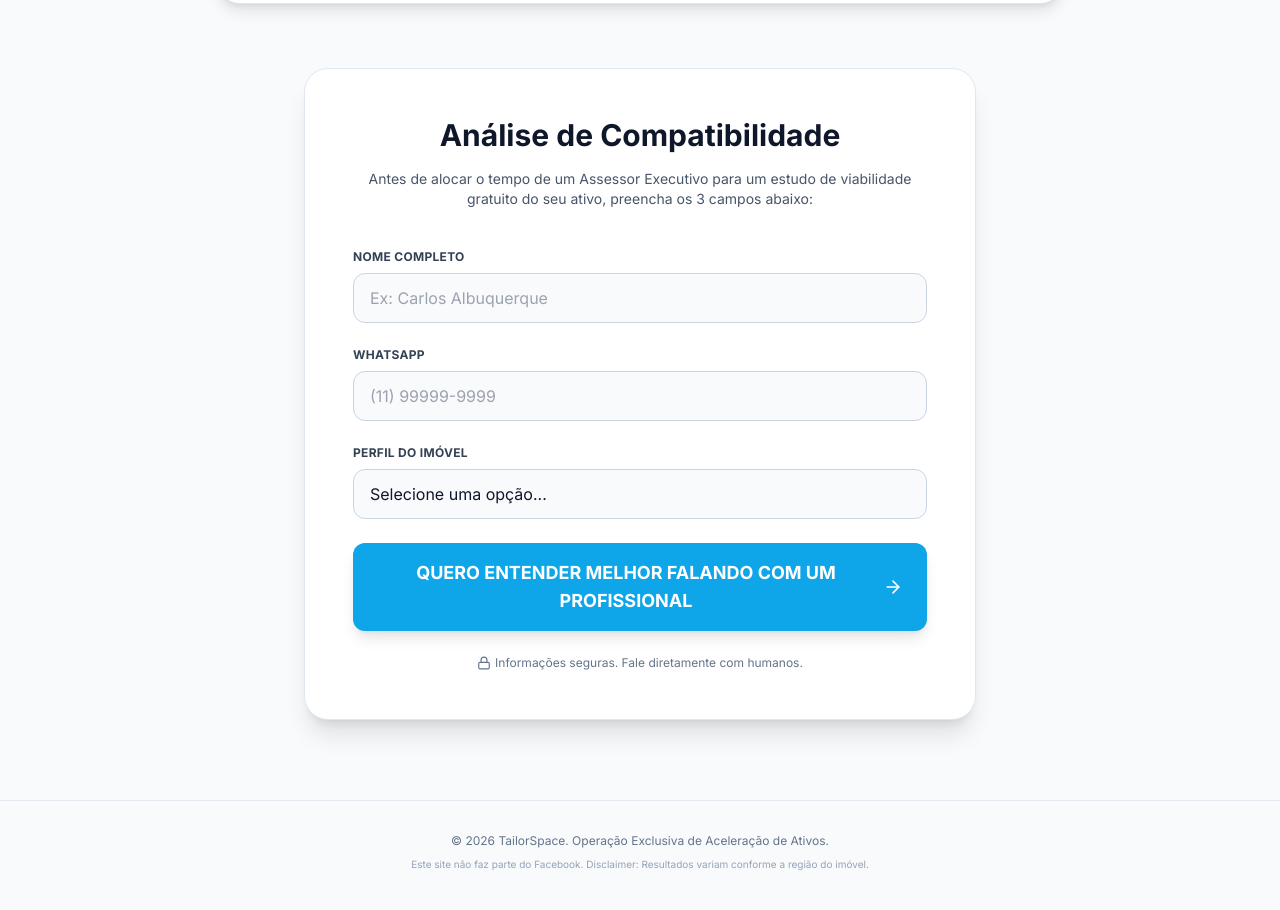
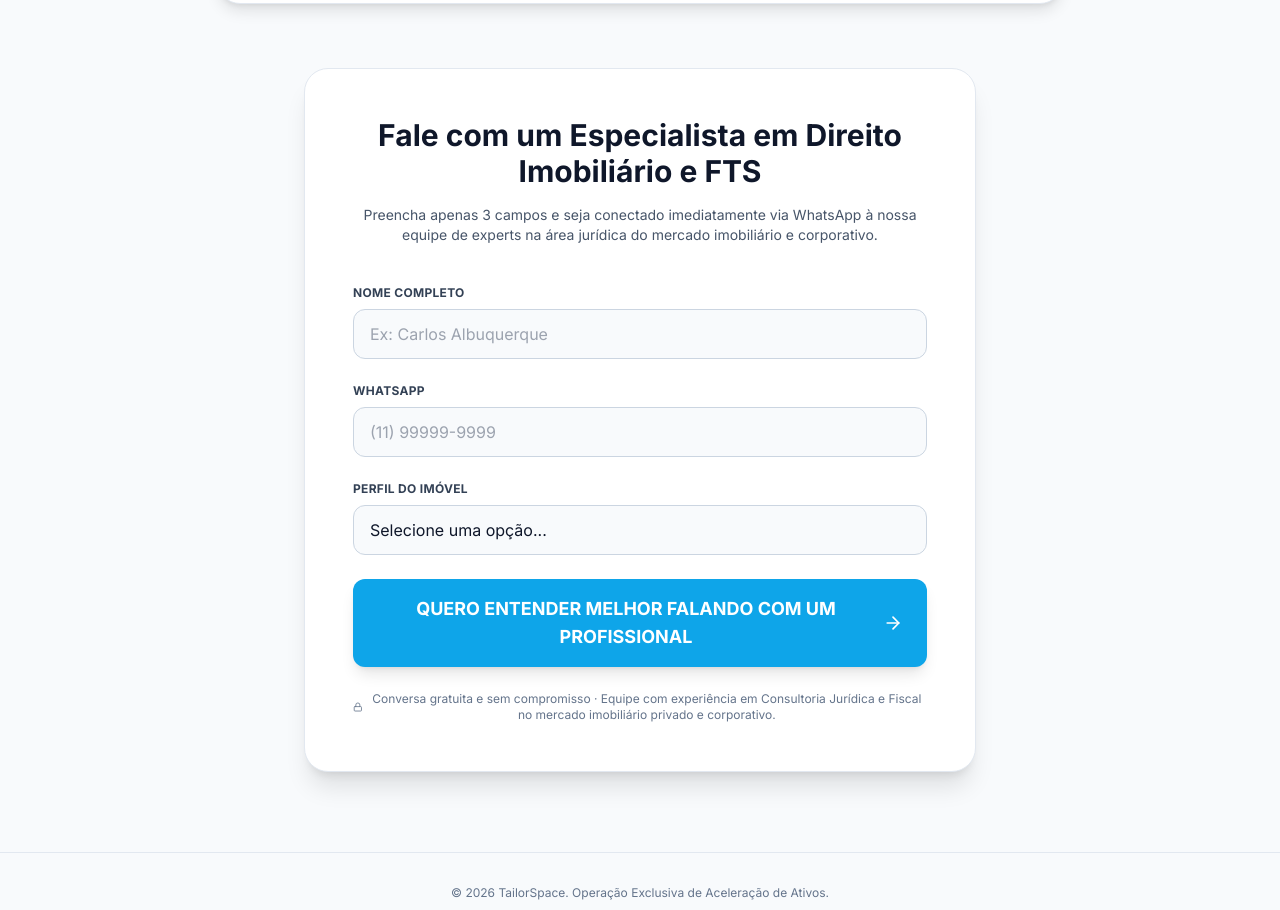
Before and after one commit to aleandrade926/tailorspace-app, a React (Vite) app: page /proprietario in a window 1280 px wide. Shown: the part 2595-3505 px from the top of the page. Built offline with nearby package versions, Linux system fonts and the light colour scheme.

Commit message:
fix(copy): update form title, subtitle and authority trust signal below button

```diff
--- a/src/pages/OwnerLandingPage.tsx
+++ b/src/pages/OwnerLandingPage.tsx
@@ -185,9 +185,9 @@ export default function OwnerLandingPage() {
         <div className="max-w-2xl mx-auto">
           <div className="bg-white p-8 md:p-12 rounded-3xl border border-slate-200 shadow-xl">
             <div className="text-center mb-10">
-              <h2 className="text-2xl md:text-3xl font-bold mb-4 text-slate-900">Análise de Compatibilidade</h2>
+              <h2 className="text-2xl md:text-3xl font-bold mb-4 text-slate-900">Fale com um Especialista em Direito Imobiliário e FTS</h2>
               <p className="text-slate-600 text-sm">
-                Antes de alocar o tempo de um Assessor Executivo para um estudo de viabilidade gratuito do seu ativo, preencha os 3 campos abaixo:
+                Preencha apenas 3 campos e seja conectado imediatamente via WhatsApp à nossa equipe de experts na área jurídica do mercado imobiliário e corporativo.
               </p>
             </div>
 
@@ -246,7 +246,7 @@ export default function OwnerLandingPage() {
                 {loading ? 'Redirecionando...' : <>QUERO ENTENDER MELHOR FALANDO COM UM PROFISSIONAL <ArrowRight className="w-4 h-4 sm:w-5 sm:h-5 shrink-0" /></>}
               </button>
               <p className="text-center text-xs text-slate-500 mt-4 flex items-center justify-center gap-1">
-                <Lock className="w-3.5 h-3.5" /> Informações seguras. Fale diretamente com humanos.
+                <Lock className="w-3.5 h-3.5" /> Conversa gratuita e sem compromisso · Equipe com experiência em Consultoria Jurídica e Fiscal no mercado imobiliário privado e corporativo.
               </p>
             </form>
           </div>
```
